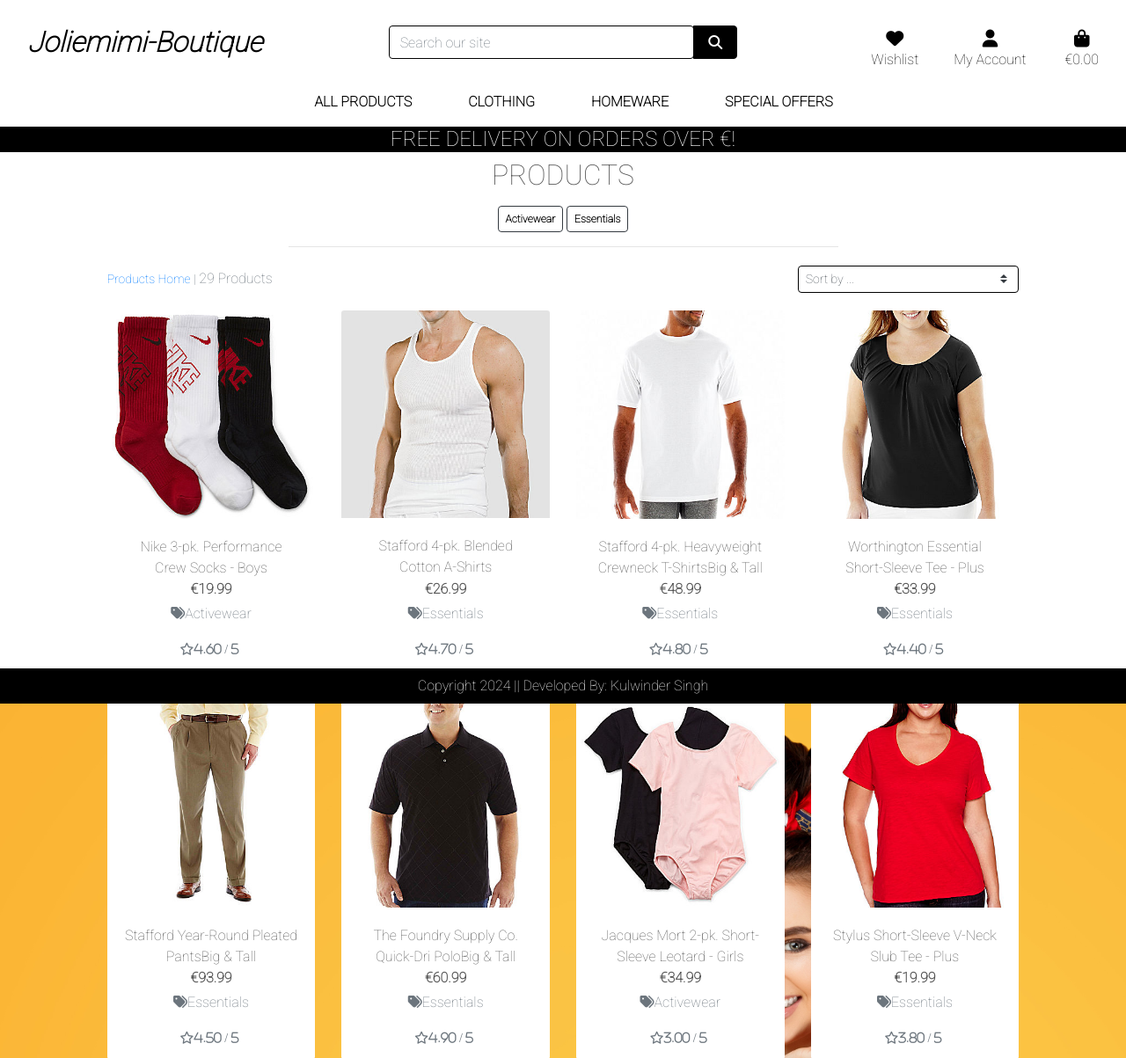
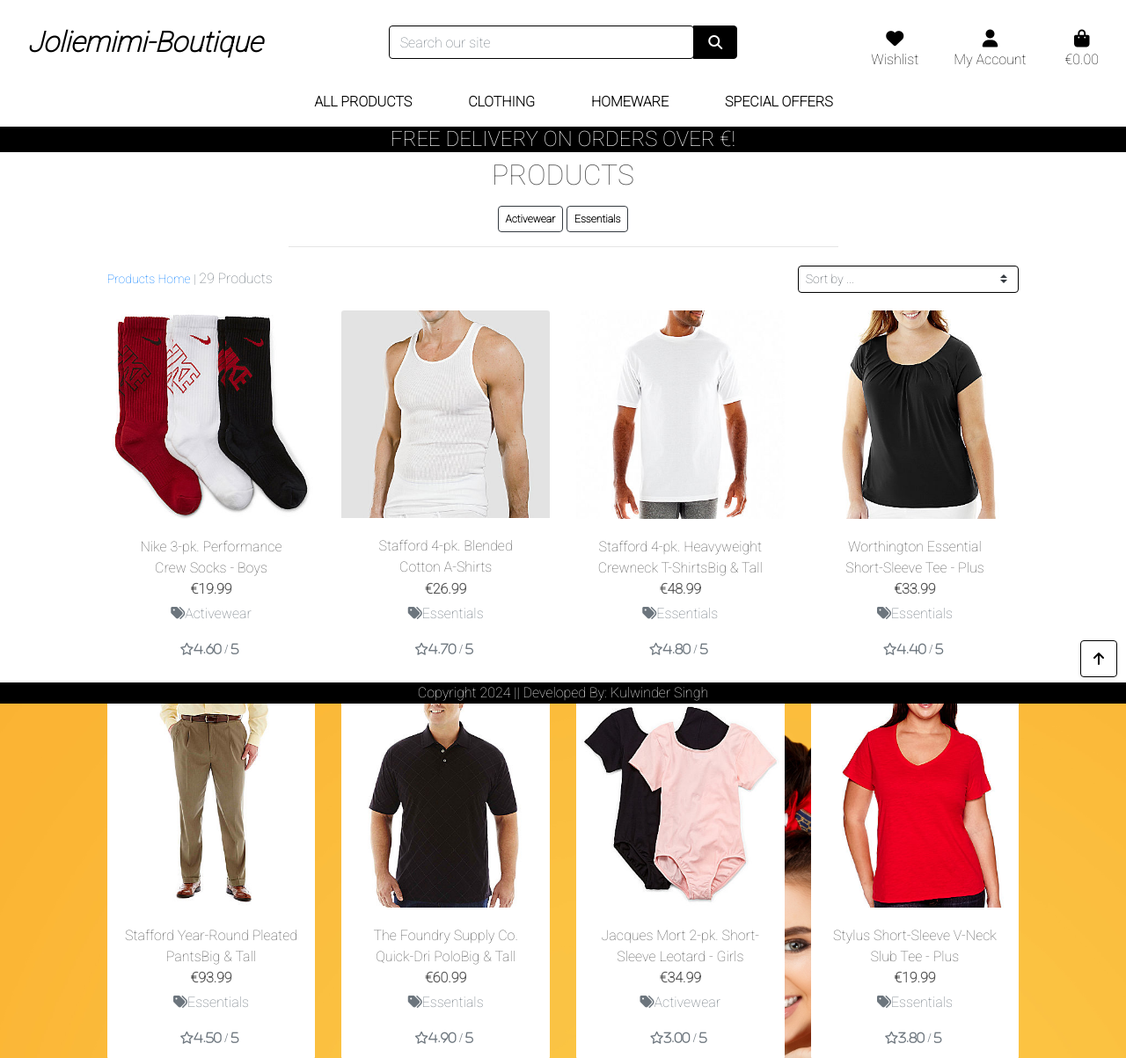
Before and after one commit to Mr-KulwinderSingh/joliemimi_boutique, a Django app: a page that uses templates/base.html in a window 1280 px wide. Shown: the top 1203 px of the page at 88% size. Run offline with Django 3.2, Linux system fonts and the light colour scheme; data comes from the database, SQL or seed files in the repository; some libraries are stand-ins or nearby versions.

Commit message:
Javascript has been added for the top link button and sorting selection box and it is fully functional at this point

```diff
--- a/products/templates/products/products.html
+++ b/products/templates/products/products.html
@@ -117,4 +117,45 @@
         </div>
     </div>
 </div>
+<div class="btt-button shadow-sm rounded border border-black">
+    <a class="btt-link d-flex h-100">
+        <i class="fas fa-arrow-up text-black mx-auto my-auto"></i>
+    </a>
+
+</div>
 {% endblock %}
+
+{%block postloadjs %}
+{{ block.super }}
+<script type="text/javascript">
+    $('.btt-link').click(function(e) {
+        window.scrollTo(0,0)
+    })
+
+</script>
+
+<script type="text/javascript">
+
+    $('#sort-selector').change(function() {
+        var selector = $(this);
+        var currentUrl = new URL(window.location);
+
+        var selectedVal = selector.val();
+        if(selectedVal != 'reset'){
+            var sort = selectedVal.split("_")[0];
+            var direction = selectedVal.split("_")[1]
+
+            currentUrl.searchParams.set("sort", sort);
+            currentUrl.searchParams.set("direction", direction)
+
+            window.location.replace(currentUrl)
+        } else {
+            currentUrl.searchParams.delete("sort");
+            currentUrl.searchParams.delete("direction");
+
+            window.location.replace(currentUrl)
+        }
+
+    })
+</script>
+{% endblock %}
--- a/products/views.py
+++ b/products/views.py
@@ -1,6 +1,7 @@
 from django.shortcuts import render, redirect, reverse, get_object_or_404
 from django.contrib import messages
 from django.db.models import Q
+from django.db.models.functions import Lower
 from .models import Product, Category
 
 # Create your views here.
--- a/static/css/base.css
+++ b/static/css/base.css
@@ -88,7 +88,7 @@
     height: 42px;
     width: 42px;
     position: fixed;
-    bottom: 10px;
+    bottom: 30px;
     right: 10px;
 }
 
--- a/templates/base.html
+++ b/templates/base.html
@@ -140,7 +140,7 @@
 
 
   </body>
-  <footer class="fixed-bottom text-white text-center bg-black p-2 mt-5">
+  <footer class="fixed-bottom text-white text-center bg-black p-0 mt-5">
     Copyright 2024 || Developed By: Kulwinder Singh
   </footer>
 </html>
```
